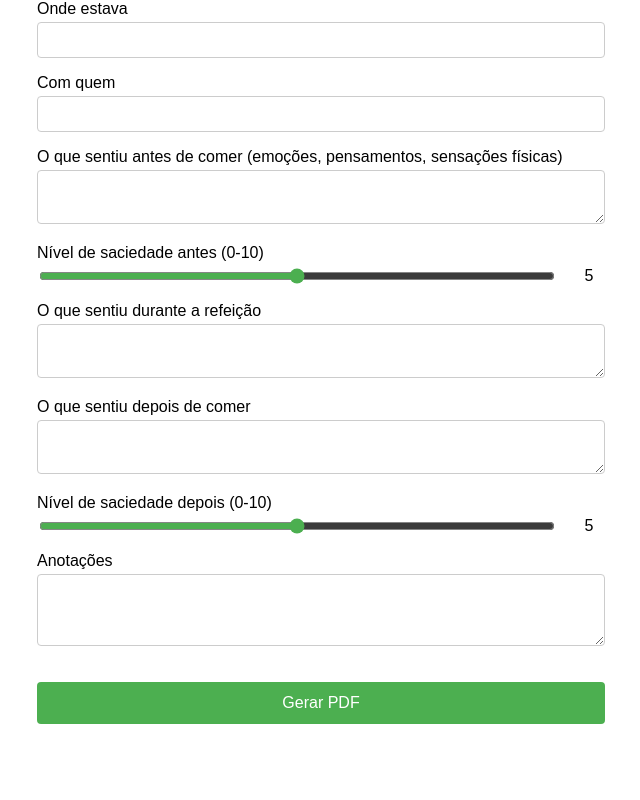
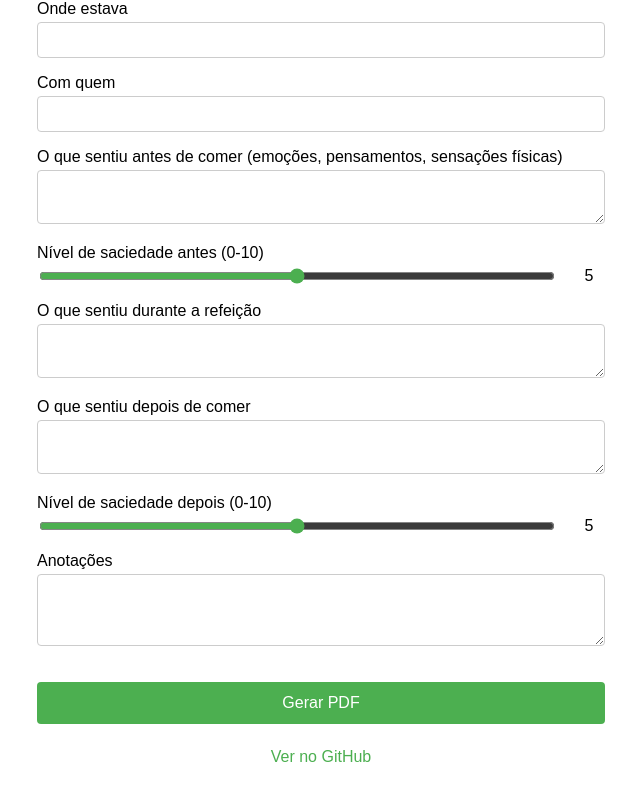
Before and after one commit to luizgpa/diario_alimentar, a Vue app: page / in a window 1280 px wide. Shown: the part 421-1221 px from the top of the page, without its empty margins (319-959 px from the left). Before the commit the page ends 1169 px from the top, so only its background shows below. Built offline with nearby package versions, Linux system fonts and the light colour scheme.

Commit message:
Add GitHub link to form footer

```diff
--- a/src/components/MealEntryForm.vue
+++ b/src/components/MealEntryForm.vue
@@ -123,6 +123,12 @@ async function handleSubmit() {
     </div>
 
     <button type="submit">Gerar PDF</button>
+
+    <p class="github-link">
+      <a href="https://github.com/luizgpa/diario_alimentar" target="_blank" rel="noopener"
+        >Ver no GitHub</a
+      >
+    </p>
   </form>
 </template>
 
@@ -199,4 +205,18 @@ button {
 button:hover {
   background-color: #45a049;
 }
+
+.github-link {
+  margin-top: 1.5rem;
+  text-align: center;
+}
+
+.github-link a {
+  color: #4caf50;
+  text-decoration: none;
+}
+
+.github-link a:hover {
+  text-decoration: underline;
+}
 </style>
```
